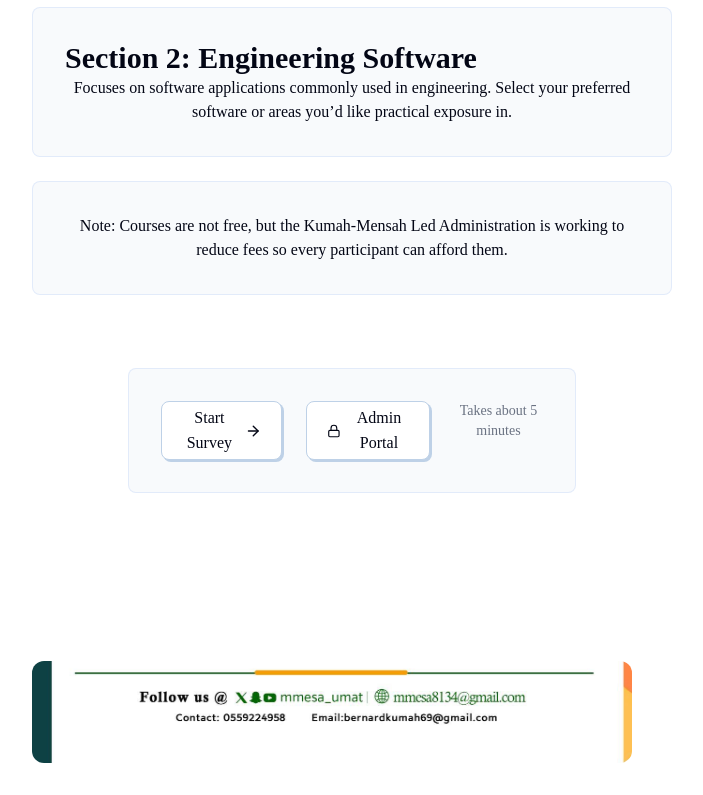
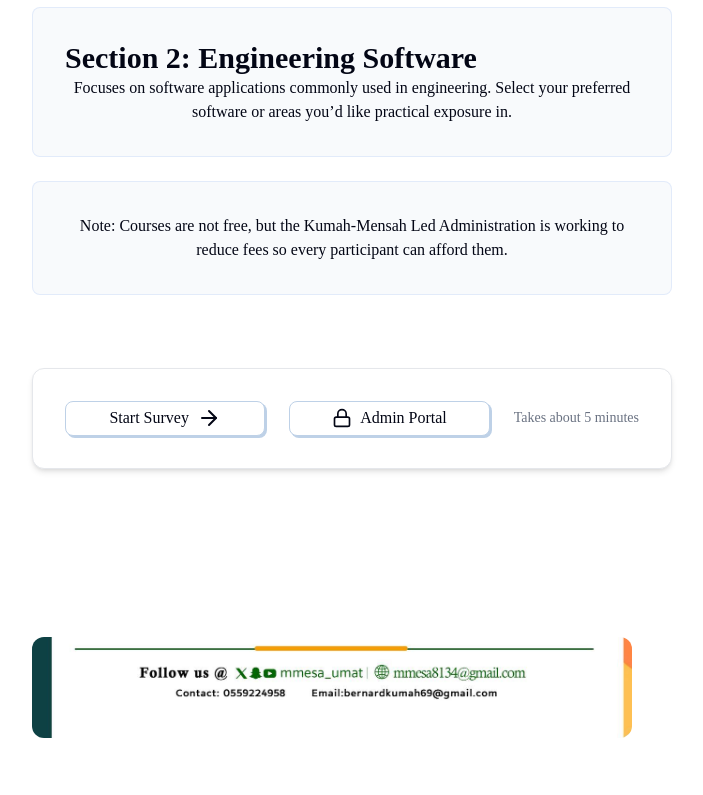
Before and after one commit to RendoslandDev/mmesa, a React (Vite) app in the folder survey/: page / in a window 1280 px wide. Shown: the part 1020-1815 px from the top of the page, without its empty margins (288-991 px from the left). After the commit the page ends 1790 px from the top, so only its background shows below. Built offline with nearby package versions, Linux system fonts and the light colour scheme; a web font is replaced by a local one.

Commit message:
option module styling

```diff
--- a/survey/src/pages/HomePage.jsx
+++ b/survey/src/pages/HomePage.jsx
@@ -12,10 +12,11 @@ const HomePage = ({ onNavigate }) => {
                     <p className="text-gray-500">Phase 2 • Module Selection</p>
                 </div>
                 <HeroSection />
-                <div className="max-w-md mx-auto space-y-4 card flex flex-row gap-6 p-8">
+                <div className="max-w-full sm:max-w-md md:max-w-2xl lg:max-w-3xl mx-auto flex flex-col sm:flex-row gap-4 sm:gap-6 p-4 sm:p-6 md:p-8 bg-white shadow-md rounded-xl border border-gray-200">
+
                     <button
                         onClick={() => onNavigate('student-info')}
-                        className="w-full flex items-center justify-center gap-2 bg-black text-white px-8 py-5 rounded-full font-bold text-lg hover:bg-gray-800 transition"
+                        className="flex-1 flex items-center justify-center gap-2 bg-black text-white px-6 py-4 sm:px-8 sm:py-5 rounded-full font-bold text-base sm:text-lg hover:bg-gray-800 transition"
                     >
                         Start Survey
                         <ArrowRight size={24} />
@@ -23,16 +24,17 @@ const HomePage = ({ onNavigate }) => {
 
                     <button
                         onClick={() => onNavigate('admin-login')}
-                        className="w-full flex items-center justify-center gap-2 border-2 border-black text-black px-8 py-5 rounded-full font-bold text-lg hover:bg-gray-50 transition"
+                        className="flex-1 flex items-center justify-center gap-2 border-2 border-black text-black px-6 py-4 sm:px-8 sm:py-5 rounded-full font-bold text-base sm:text-lg hover:bg-gray-50 transition"
                     >
                         <Lock size={20} />
                         Admin Portal
                     </button>
 
-                    <div className="text-center">
+                    <div className="w-full sm:w-auto text-center self-center mt-2 sm:mt-0">
                         <p className="text-sm text-gray-500">Takes about 5 minutes</p>
                     </div>
                 </div>
+
             </div>
         </>
     );
```
